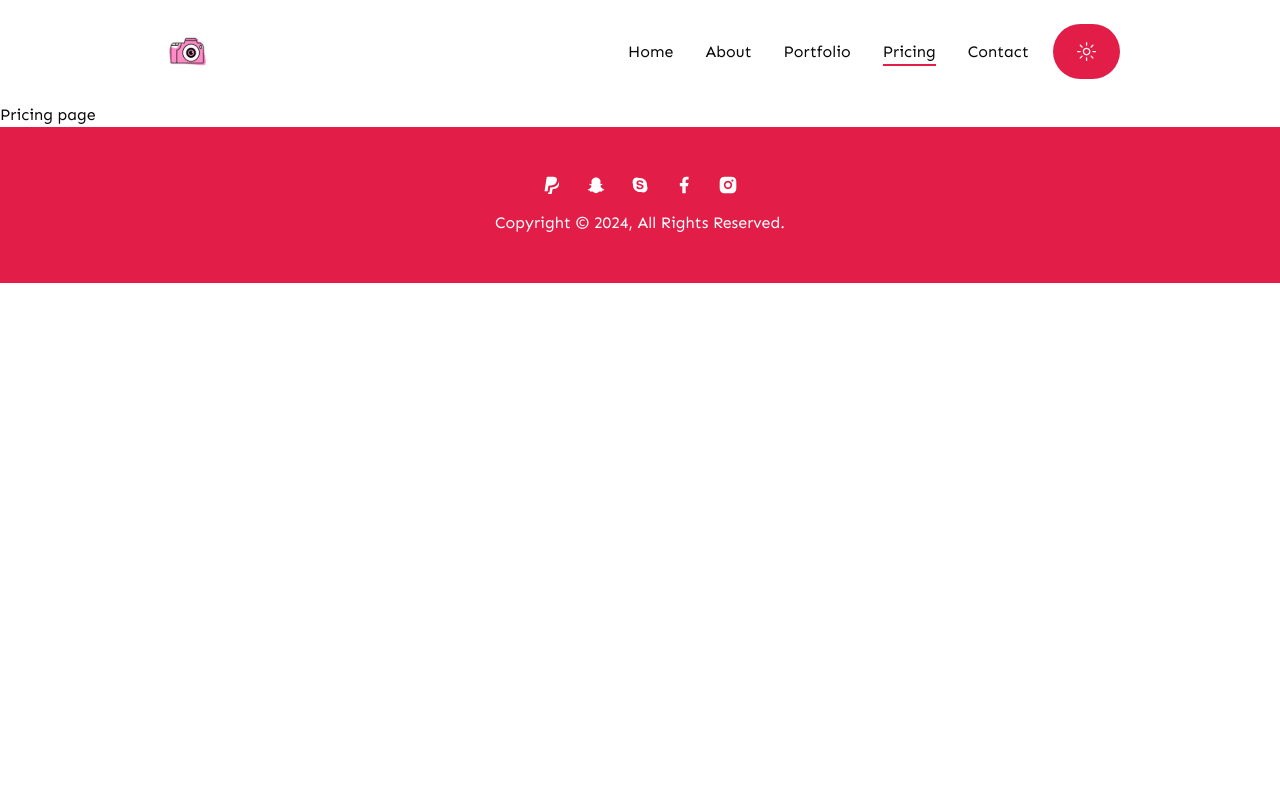
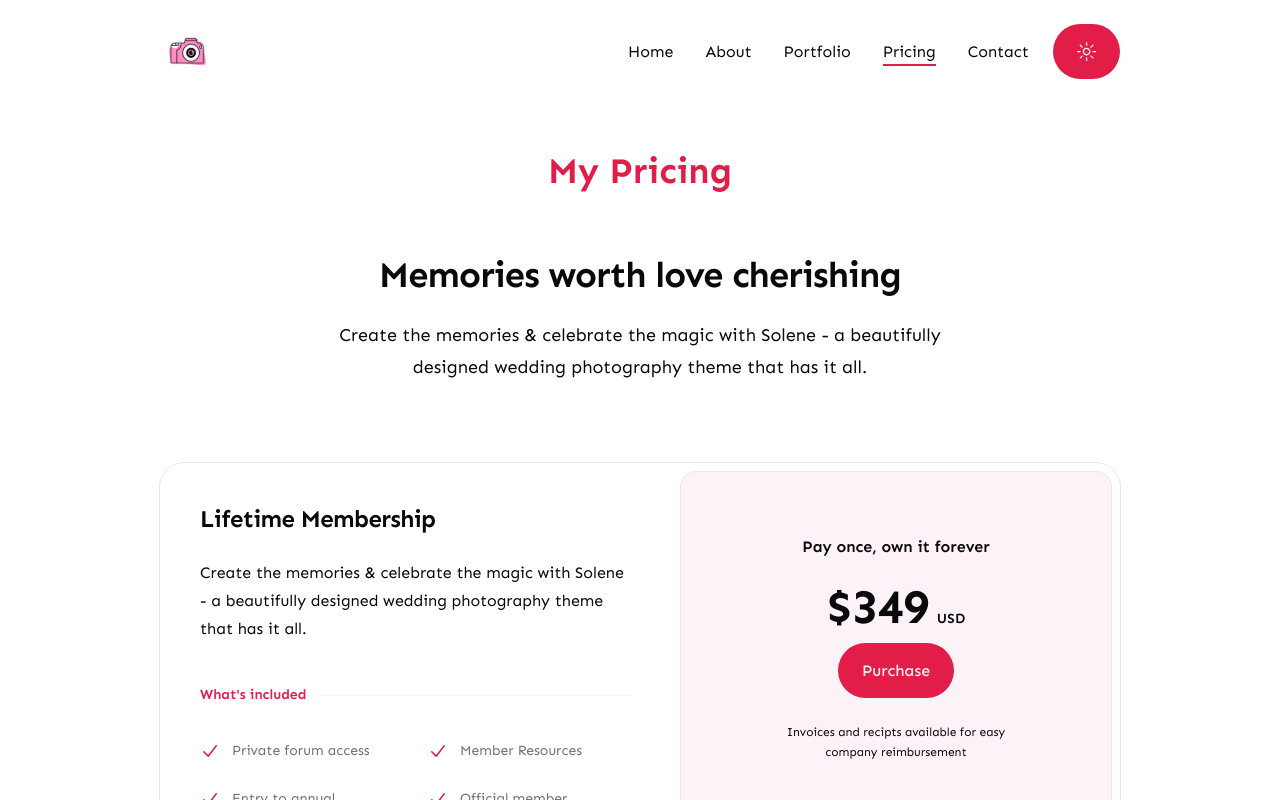
Before and after one commit to emmavasylyk/photography, a Next.js app: page /pricing in a window 1280 px wide. Shown: the top 800 px of the page. Built offline with nearby package versions, Linux system fonts and the light colour scheme.

Commit message:
feat: add page pricing

```diff
--- a/app/layout.jsx
+++ b/app/layout.jsx
@@ -3,6 +3,9 @@
 // Import Components
 import Header from "@/components/Header";
 import Footer from "@/components/Footer";
+
+import { Toaster } from "@/components/ui/toaster";
+
 import { ThemeProvider } from "@/components/ThemeProvider";
 
 // Font update
@@ -27,6 +30,7 @@
           <Header />
           {children}
           <Footer />
+          <Toaster />
         </ThemeProvider>
       </body>
     </html>
--- a/app/pricing/page.jsx
+++ b/app/pricing/page.jsx
@@ -1,7 +1,110 @@
+"use client";
+
 import React from "react";
+import { CheckIcon } from "@heroicons/react/20/solid";
+import { Button } from "@/components/ui/button";
+
+// Import Toast Message
+import { ToastAction } from "@/components/ui/toast";
+import { useToast } from "@/components/ui/use-toast";
+
+const includedFeatures = [
+  "Private forum access",
+  "Member Resources",
+  "Entry to annual conference",
+  "Official member equipment",
+];
 
 const pricing = () => {
-  return <div>Pricing page</div>;
+  const { toast } = useToast();
+
+  return (
+    <section className="min-h-screen pt-12">
+      <div className="container mx-auto">
+        <h2 className="section-title mb-8 xl:mb-16 text-center mx-auto">
+          My Pricing
+        </h2>
+        <div className="mx-auto max-w-2xl sm:text-center">
+          <h2 className="text-3xl font-bold tracking-tight sm:text-4xl">
+            Memories worth love cherishing
+          </h2>
+          <p className="mt-6 text-lg leading-8">
+            Create the memories & celebrate the magic with Solene - a
+            beautifully designed wedding photography theme that has it all.
+          </p>
+        </div>
+        {/* Pricing Data */}
+        <div className="mx-auto mt-16 max-w-2xl ring-1 ring-gray-200 rounded-3xl sm:mt-20 lg:mx-0 lg:flex lg:max-w-none">
+          {/* Left Section */}
+          <div className="p-8 sm:p-10 lg:flex-auto">
+            <h3 className="text-2xl font-bold tracking-tight">
+              Lifetime Membership
+            </h3>
+            <p className="mt-6 text-base leading-7">
+              Create the memories & celebrate the magic with Solene - a
+              beautifully designed wedding photography theme that has it all.
+            </p>
+
+            <div className="mt-10 flex items-center gap-x-4">
+              <h4 className="flex-none text-sm font-semibold leading-6 text-primary">
+                What's included
+              </h4>
+              <div className="h-px flex-auto bg-gray-100"></div>
+            </div>
+
+            <ul
+              className="mt-8 grid grid-cols-1 gap-4 text-sm leading-6 text-gray-600 sm:grid-cols-2 sm:gap-6"
+              role="list"
+            >
+              {includedFeatures.map((feature, index) => (
+                <li className="flex text-muted-foreground gap-x-3" key={index}>
+                  <CheckIcon
+                    className="h-6 w-5 flex-none text-primary"
+                    aria-hidden="true"
+                  />
+                  {feature}
+                </li>
+              ))}
+            </ul>
+          </div>
+          {/* Right Section */}
+          <div className="-mt-2 p-2 lg:mt-0 lg:w-full lg:max-w-md lg:flex-shrink-0">
+            <div className="bg-tertiary py-10 rounded-2xl text-center ring-1 ring-inset ring-gray-900/5 lg:flex lg:flex-col lg:justify-center lg:py-16">
+              <div className="mx-auto max-w-xs px-8">
+                <p className="text-base font-semibold">
+                  Pay once, own it forever
+                </p>
+                <p className="mt-6 flex items-baseline justify-center gap-x-2">
+                  <span className="text-5xl font-bold tracking-tight">
+                    $349
+                  </span>
+                  <span className="text-sm font-semibold leading-6 tracking-wide">
+                    USD
+                  </span>
+                </p>
+                <Button
+                  className="gap-x-2 mt-3"
+                  onClick={() => {
+                    toast({
+                      title: "Purchase Successfully",
+                      description: "Friday, February 10, 2024 at 5:57 PM",
+                      action: <ToastAction altText="Close">Close</ToastAction>,
+                    });
+                  }}
+                >
+                  Purchase
+                </Button>
+
+                <p className="mt-6 text-xs leading-5">
+                  Invoices and recipts available for easy company reimbursement
+                </p>
+              </div>
+            </div>
+          </div>
+        </div>
+      </div>
+    </section>
+  );
 };
 
 export default pricing;
--- a/components/ui/toast.jsx
+++ b/components/ui/toast.jsx
@@ -1,23 +1,24 @@
 "use client";
-import * as React from "react"
-import * as ToastPrimitives from "@radix-ui/react-toast"
+import * as React from "react";
+import * as ToastPrimitives from "@radix-ui/react-toast";
 import { cva } from "class-variance-authority";
-import { X } from "lucide-react"
+import { X } from "lucide-react";
 
-import { cn } from "@/lib/utils"
+import { cn } from "@/lib/utils";
 
-const ToastProvider = ToastPrimitives.Provider
+const ToastProvider = ToastPrimitives.Provider;
 
 const ToastViewport = React.forwardRef(({ className, ...props }, ref) => (
   <ToastPrimitives.Viewport
     ref={ref}
     className={cn(
-      "fixed top-0 z-[100] flex max-h-screen w-full flex-col-reverse p-4 sm:bottom-0 sm:right-0 sm:top-auto sm:flex-col md:max-w-[420px]",
+      "fixed top-0 z-[100] flex max-h-screen w-full flex-col-reverse p-4 sm:bottom-0 sm:right-0 sm:top-0 sm:flex-col md:max-w-[420px]",
       className
     )}
-    {...props} />
-))
-ToastViewport.displayName = ToastPrimitives.Viewport.displayName
+    {...props}
+  />
+));
+ToastViewport.displayName = ToastPrimitives.Viewport.displayName;
 
 const toastVariants = cva(
   "group pointer-events-auto relative flex w-full items-center justify-between space-x-4 overflow-hidden rounded-md border p-6 pr-8 shadow-lg transition-all data-[swipe=cancel]:translate-x-0 data-[swipe=end]:translate-x-[var(--radix-toast-swipe-end-x)] data-[swipe=move]:translate-x-[var(--radix-toast-swipe-move-x)] data-[swipe=move]:transition-none data-[state=open]:animate-in data-[state=closed]:animate-out data-[swipe=end]:animate-out data-[state=closed]:fade-out-80 data-[state=closed]:slide-out-to-right-full data-[state=open]:slide-in-from-top-full data-[state=open]:sm:slide-in-from-bottom-full",
@@ -33,17 +34,18 @@
       variant: "default",
     },
   }
-)
+);
 
 const Toast = React.forwardRef(({ className, variant, ...props }, ref) => {
   return (
-    (<ToastPrimitives.Root
+    <ToastPrimitives.Root
       ref={ref}
       className={cn(toastVariants({ variant }), className)}
-      {...props} />)
+      {...props}
+    />
   );
-})
-Toast.displayName = ToastPrimitives.Root.displayName
+});
+Toast.displayName = ToastPrimitives.Root.displayName;
 
 const ToastAction = React.forwardRef(({ className, ...props }, ref) => (
   <ToastPrimitives.Action
@@ -52,9 +54,10 @@
       "inline-flex h-8 shrink-0 items-center justify-center rounded-md border bg-transparent px-3 text-sm font-medium ring-offset-background transition-colors hover:bg-secondary focus:outline-none focus:ring-2 focus:ring-ring focus:ring-offset-2 disabled:pointer-events-none disabled:opacity-50 group-[.destructive]:border-muted/40 group-[.destructive]:hover:border-destructive/30 group-[.destructive]:hover:bg-destructive group-[.destructive]:hover:text-destructive-foreground group-[.destructive]:focus:ring-destructive",
       className
     )}
-    {...props} />
-))
-ToastAction.displayName = ToastPrimitives.Action.displayName
+    {...props}
+  />
+));
+ToastAction.displayName = ToastPrimitives.Action.displayName;
 
 const ToastClose = React.forwardRef(({ className, ...props }, ref) => (
   <ToastPrimitives.Close
@@ -64,20 +67,37 @@
       className
     )}
     toast-close=""
-    {...props}>
+    {...props}
+  >
     <X className="h-4 w-4" />
   </ToastPrimitives.Close>
-))
-ToastClose.displayName = ToastPrimitives.Close.displayName
+));
+ToastClose.displayName = ToastPrimitives.Close.displayName;
 
 const ToastTitle = React.forwardRef(({ className, ...props }, ref) => (
-  <ToastPrimitives.Title ref={ref} className={cn("text-sm font-semibold", className)} {...props} />
-))
-ToastTitle.displayName = ToastPrimitives.Title.displayName
+  <ToastPrimitives.Title
+    ref={ref}
+    className={cn("text-sm font-semibold", className)}
+    {...props}
+  />
+));
+ToastTitle.displayName = ToastPrimitives.Title.displayName;
 
 const ToastDescription = React.forwardRef(({ className, ...props }, ref) => (
-  <ToastPrimitives.Description ref={ref} className={cn("text-sm opacity-90", className)} {...props} />
-))
-ToastDescription.displayName = ToastPrimitives.Description.displayName
+  <ToastPrimitives.Description
+    ref={ref}
+    className={cn("text-sm opacity-90", className)}
+    {...props}
+  />
+));
+ToastDescription.displayName = ToastPrimitives.Description.displayName;
 
-export { ToastProvider, ToastViewport, Toast, ToastTitle, ToastDescription, ToastClose, ToastAction };
+export {
+  ToastProvider,
+  ToastViewport,
+  Toast,
+  ToastTitle,
+  ToastDescription,
+  ToastClose,
+  ToastAction,
+};
```
